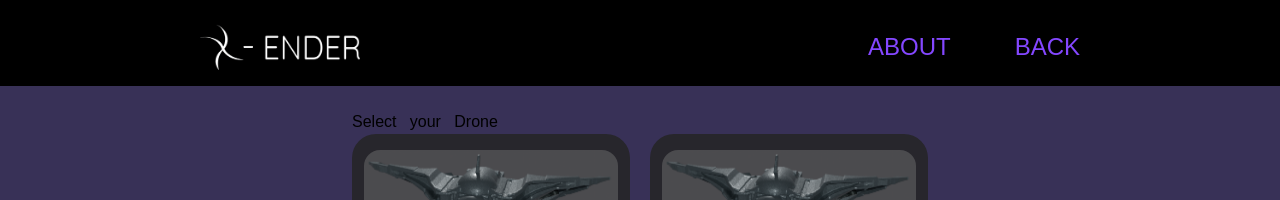
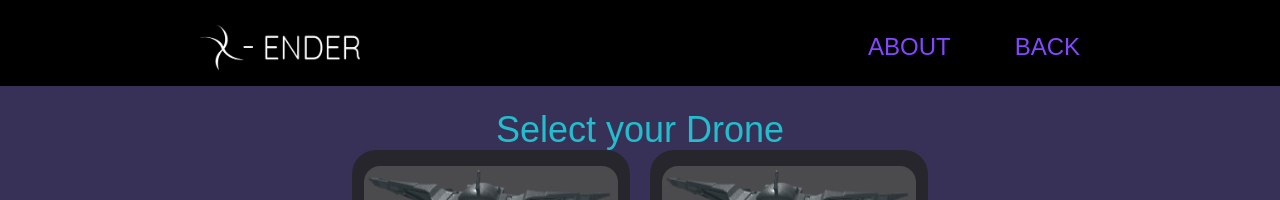
Before and after one commit to akira0502/SolTransfer-Frontend, a React (Create React App) app: page /selectdrone in a window 1280 px wide. Shown: the top 200 px of the page. Built offline with nearby package versions, Linux system fonts and the light colour scheme.

Commit message:
update/ feedback2

```diff
--- a/src/choice.tsx
+++ b/src/choice.tsx
@@ -29,12 +29,12 @@ function Choice() {
 	<div className="bg-[#393257]">
 		<div className="max-w-4xl pb-20 mx-auto pt-4 md:pt-0 px-3 md:px-6">
 			<div className="md:flex md:justify-between md:items-center py-6 px-10">
-				<a href="/dashboard">
+				<Link to="/dashboard">
 					<button
 						className="rounded-xl mb-4 md:mb-0 md:rounded-3xl text-3xl md:h-24 bg-[#8447ff] py-4 md:py-0 flex items-center justify-center w-full md:w-52 text-white hover:opacity-90">
 						Manage
 					</button>
-				</a>
+				</Link>
 				<Link className="hidden md:block" to="/selectdrone">
 					<button
 						className="rounded-3xl text-4xl h-32 bg-[#8447ff] flex items-center justify-center w-56 text-white hover:opacity-90">
--- a/src/dashboard.tsx
+++ b/src/dashboard.tsx
@@ -1,5 +1,5 @@
 import React from 'react';
-import { Link } from 'react-router-dom';
+import { Link, useNavigate } from 'react-router-dom';
 import './dashboard.css'
 import { initProgram, sendSol } from './integration';
 import {useAuth} from './useWalletContext'
@@ -7,6 +7,7 @@ import {useAuth} from './useWalletContext'
 function Dashboard() {
 
   const { value, setValue} = useAuth();
+const navigate = useNavigate();
   const toogleFirstSwitch = (action: any) => {
 			if (action == 'on') {
 				(document as any).getElementById('true').style.display = 'none';
@@ -50,6 +51,7 @@ function Dashboard() {
 			alert(result.msg);
 		} else {
 			alert("please connect wallet");
+			navigate('/', { replace: true });
 		}
 	}
   return (
--- a/src/selectdrone.tsx
+++ b/src/selectdrone.tsx
@@ -1,11 +1,12 @@
 import React from 'react';
-import { Link } from 'react-router-dom';
+import { Link, useNavigate } from 'react-router-dom';
 import './selectdrone.css'
 import { initProgram, sendSol } from './integration';
 import {useAuth} from './useWalletContext'
 
 function Selectdrone() {
 	const { value, setValue} = useAuth();
+	const navigate = useNavigate();
 	const selectModalTrigger = (index: any) => {
 		(document as any).getElementById(`modal${index}`).classList.toggle('display-block')
 	}
@@ -17,12 +18,11 @@ function Selectdrone() {
 		(document as any).getElementById('modalthankyou').classList.toggle('display-flex')
 	}
 	const handleClick = async () => {
-		console.log("hello")
 		if(value) {
 			initProgram(value.wallet)
 			const result = await sendSol();
 			if(result.success) {
-
+				navigate('/dashboard', { replace: true });
 			}
 			alert(result.msg);
 		} else {
@@ -489,8 +489,8 @@ function Selectdrone() {
 
 
 			<div className=" rounded-custom px-1 sm:px-6 py-1 sm:py-6">
-				<h1 classNa-me="text-[#23bdcd] sm:text-4xl md:pt-2 pb-4 sm:pb-8 text-xl px-2 sm:px-0 text-center mt-3">
-					Select &nbsp; your &nbsp; Drone
+				<h1 className="text-[#23bdcd] text-center text-3xl md:text-4xl">
+					Select   your   Drone
 				</h1>
 				<div className="sm:grid sm:grid-cols-2 gap-5">
 					<div className="bg-[#27262c] rounded-3xl pt-4 pb-5 px-3 mb-2 sm:mb-0">
```
